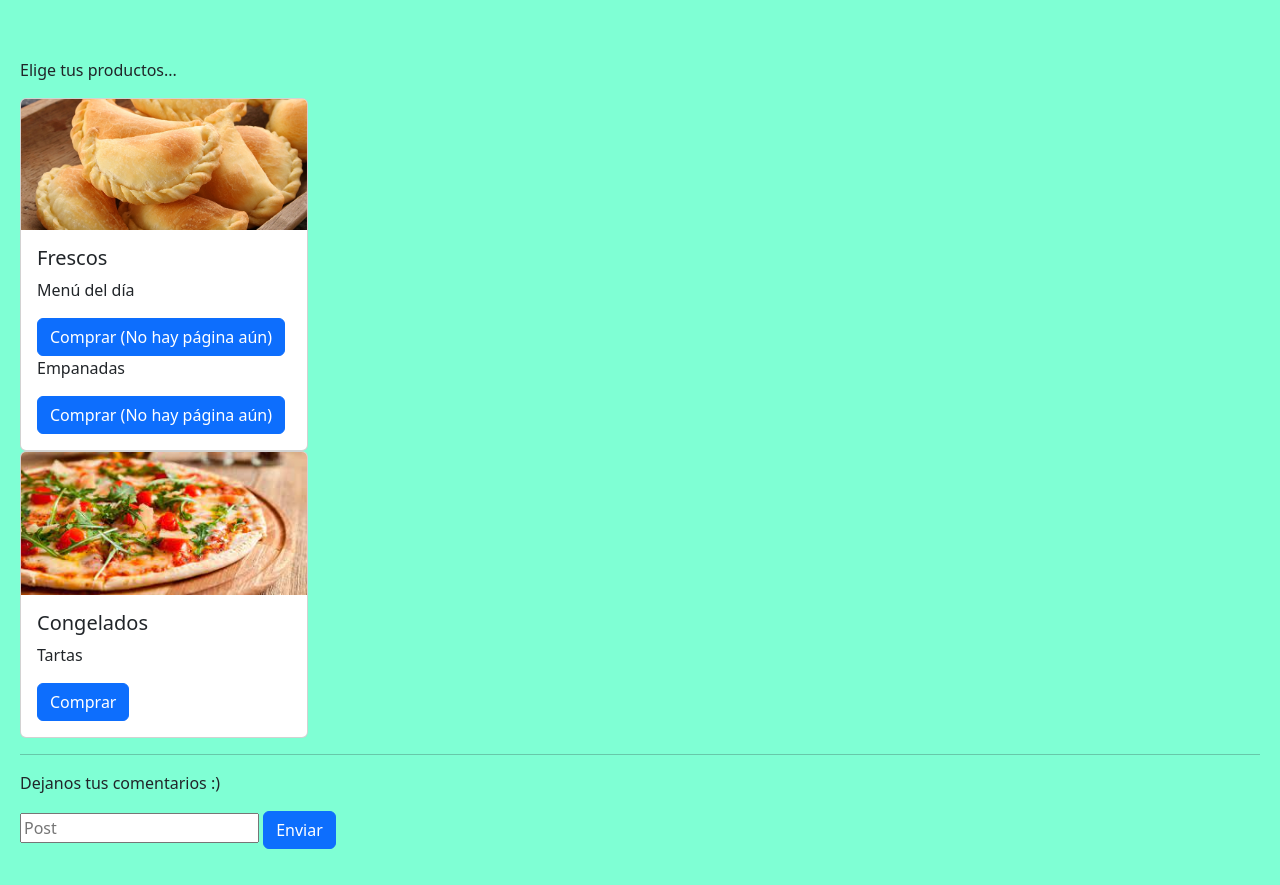
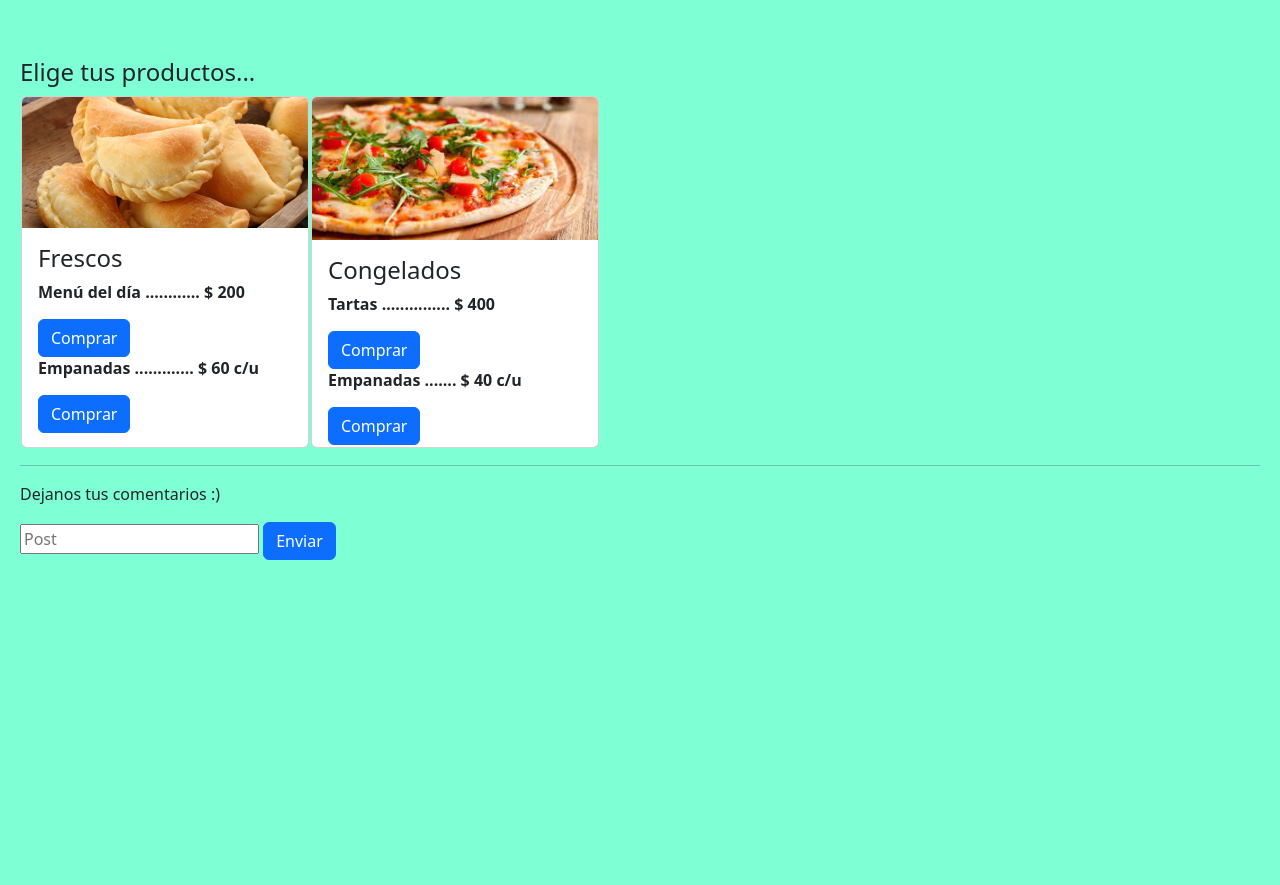
Before and after one commit to jaznarez/TerceraEntrega_JimenaAznarez, a Django app: page /MercadoApp/Productos/ in a window 1280 px wide. Shown: the part 62-947 px from the top of the page. After the commit the page ends 622 px from the top, so only its background shows below. Run offline with Django 4.2, Linux system fonts and the light colour scheme; data comes from the database, SQL or seed files in the repository; both versions use the stored data as it was after the commit; lists and menus that the app fills with data are empty; some libraries are stand-ins or nearby versions.

Commit message:
productos

```diff
--- a/MercadoApp/templates/MercadoApp/Productos.html
+++ b/MercadoApp/templates/MercadoApp/Productos.html
@@ -5,26 +5,28 @@
 
         {% block contenidoQueCambia %}
         <div class="componenteEntregables">
-            <p>Elige tus productos...</p>
-
-            <div class="card" style="width: 18rem;" float="left">
-                <img src="{% static 'MercadoApp/images/empanadas.jpg' %}" class="card-img-top" alt=""/>
+            <h4>Elige tus productos...</h4>
+            <table>
+            <th><div class="card" style="width: 18rem; height: 22rem;" float="left">
+                <img src="{% static 'MercadoApp/images/empanadas.jpg' %}" class="card-img-top" alt="" style="height: 9rem;"/>
                 <div class="card-body">
-                    <h5 class="card-title">Frescos</h5>
-                    <p class="card-text"> Menú del día </p> <a href="{% url 'Pedidos' %}" class="btn btn-primary">Comprar (No hay página aún)</a>
-                    <p class="card-text"> Empanadas </p> <a href="{% url 'Pedidos' %}" class="btn btn-primary">Comprar (No hay página aún)</a>
+                    <h4 class="card-title">Frescos</h4>
+                    <p class="card-text"> Menú del día ............ $ 200 </p> <a href="{% url 'Pedidos' %}" class="btn btn-primary">Comprar</a>
+                    <p class="card-text"> Empanadas ............. $  60 c/u </p> <a href="{% url 'Pedidos' %}" class="btn btn-primary">Comprar</a>
 
                 </div>
-            </div>
-            <div class="card" style="width: 18rem;">
-                <img src="{% static 'MercadoApp/images/pizza.jpg' %}" class="card-img-top" alt="...">
+            </div></th>
+            <th><div class="card" style="width: 18rem; height: 22rem;">
+                <img src="{% static 'MercadoApp/images/pizza.jpg' %}" class="card-img-top" alt="..." style="height: 9rem;">
                 <div class="card-body">
-                    <h5 class="card-title">Congelados</h5>
-                    <p class="card-text">Tartas</p>
-                    <a href="#" class="btn btn-primary">Comprar</a>
+                    <h4 class="card-title">Congelados</h4>
+                    <p class="card-text">Tartas ............... $ 400 </p><a href="{% url 'Pedidos' %}" class="btn btn-primary">Comprar</a>
+                    <p class="card-text">Empanadas ....... $ 40 c/u</p><a href="{% url 'Pedidos' %}" class="btn btn-primary">Comprar</a>
+
 
                 </div>
-            </div>
+            </div></th>
+            </table>
 
 
         </div>
--- a/MercadoApp/views.py
+++ b/MercadoApp/views.py
@@ -131,6 +131,7 @@ def eliminarPedido(request, numero_pedido):
     Pedido = Pedidos.objects.all()
     return render(request, "MercadoApp/pedidosFormulario.html", {"miFormulario":miFormulario, "Pedidos": Pedido, "avatar":avatar})
 
+@login_required
 def editarPedido(request, numero_pedido):
     avatar = getavatar(request)
     pedido = get_object_or_404(Pedidos,numero_pedido=numero_pedido)#Pedidos.objects.get(numero_pedido= numero_pedido)
@@ -211,6 +212,7 @@ def changePassword(request):
         form = ChangePasswordForm(user = usuario)
         return render(request, "MercadoApp/Perfil/changePassword.html", {"form": form})
 
+@login_required
 def editAvatar(request):
     avatar = getavatar(request)
     if request.method == "POST":
@@ -234,7 +236,7 @@ def editAvatar(request):
         except:
             form = AvatarForm()
     return render(request, "MercadoApp/Perfil/avatar.html", {"form": form, "avatar": avatar})
-
+@login_required
 def getavatar(request):
     avatar = Avatar.objects.filter(user=request.user.id) #filter, va a buscar algo especifico, va a traer el avatar que le pertenece a ese usuario
     try:
```
Also changed, not shown: db.sqlite3, media/avatares/avatar_cyJJWnv.jpeg (added), media/avatares/avatar_eZEtx2x.jpeg (added).
